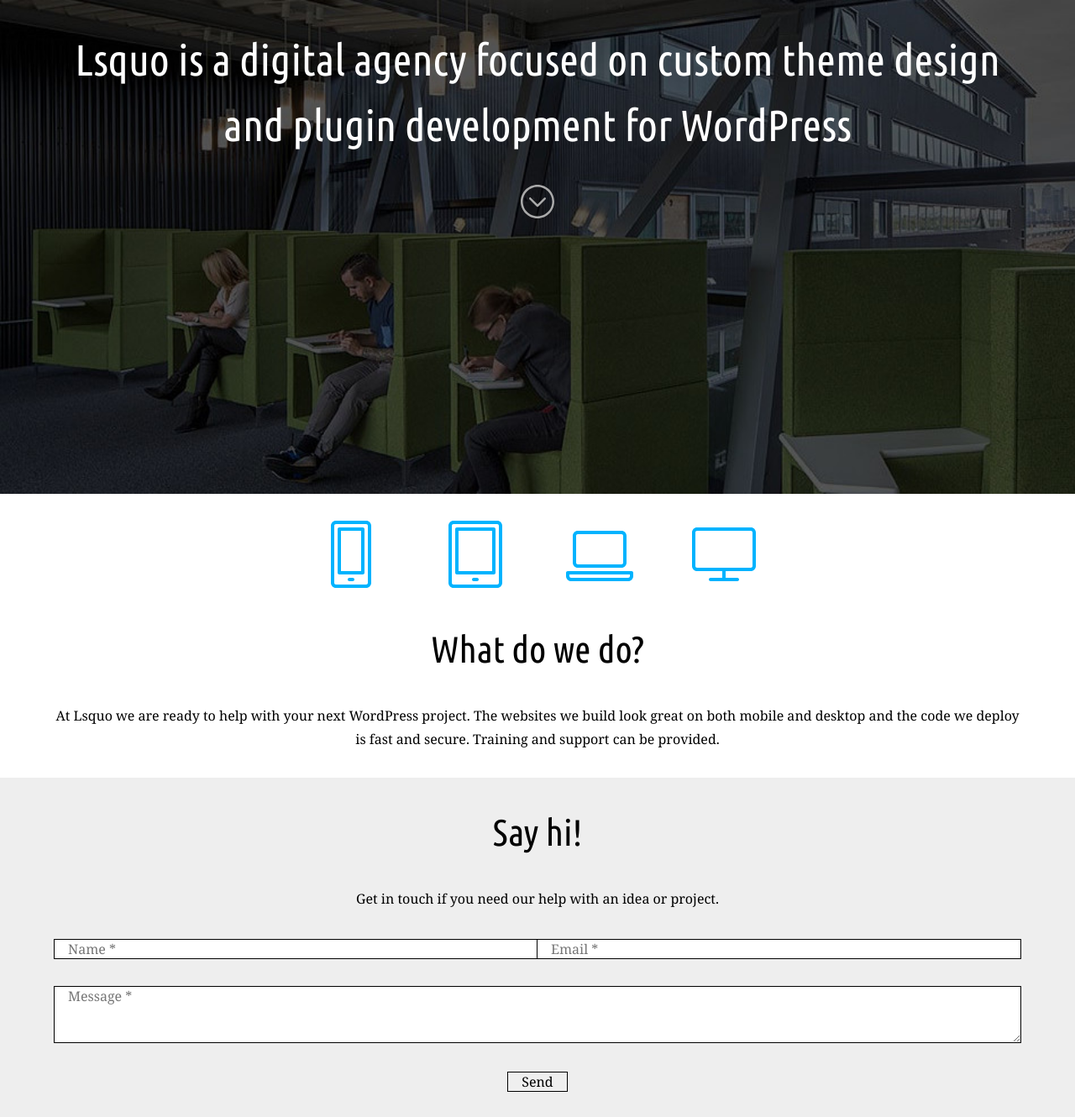
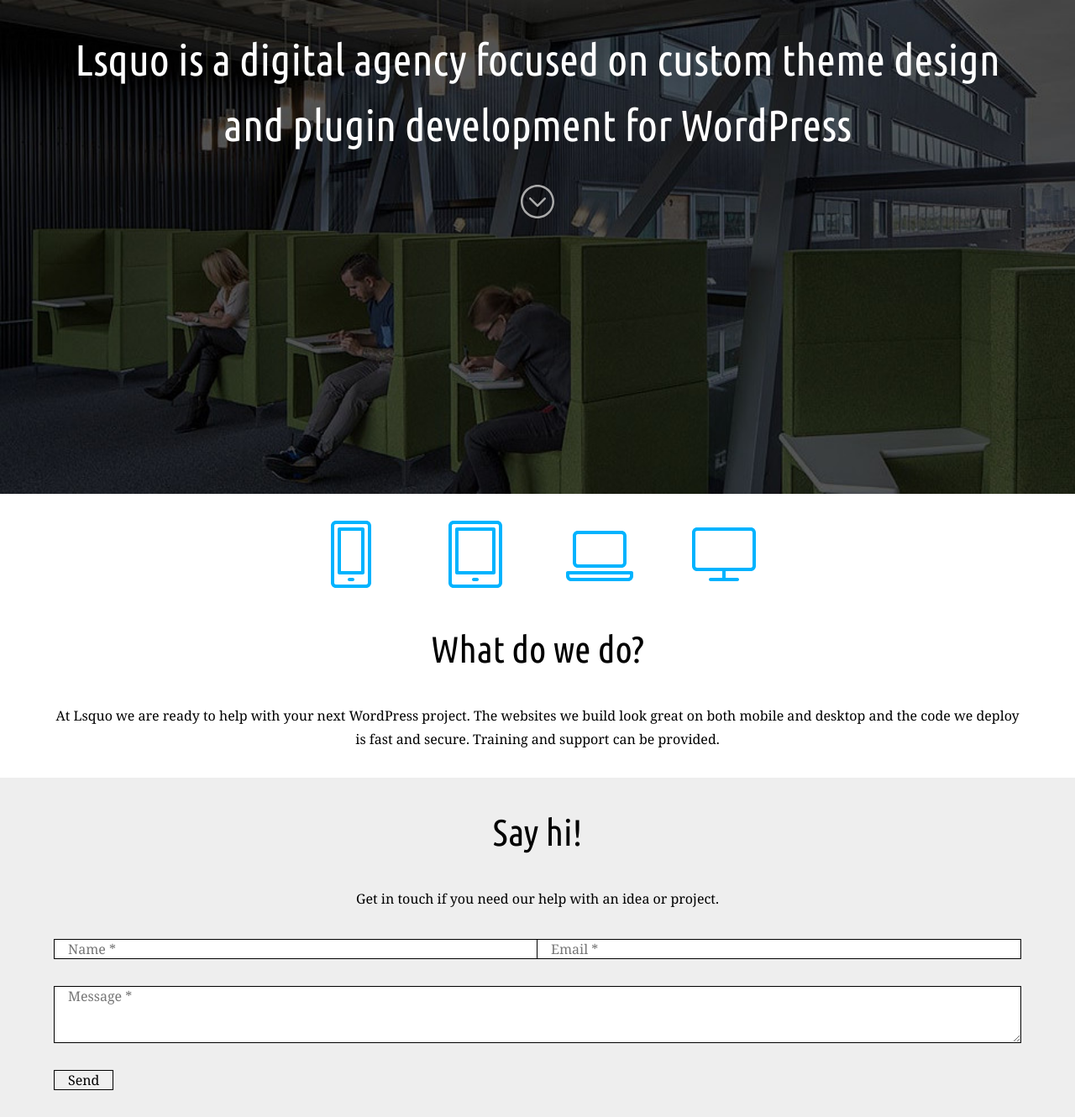
Before and after one commit to lsquo/lsquo.github.io, a Jekyll site: the page built from index.html, in a window 1280 px wide. Shown: the top 1330 px of the page at 84% size. Built offline with Jekyll 4.4.1, drawn with Linux system fonts in a browser that asks for light colours; grey boxes are pictures that could not be loaded.

Commit message:
Fix input

```diff
--- a/_sass/_main.scss
+++ b/_sass/_main.scss
@@ -73,6 +73,9 @@
   display: inline-block;
   width: 50%;
 }
+#b input[type="submit"] {
+  display: block;
+}
 #b textarea {
   width: 100%;
 }
```
